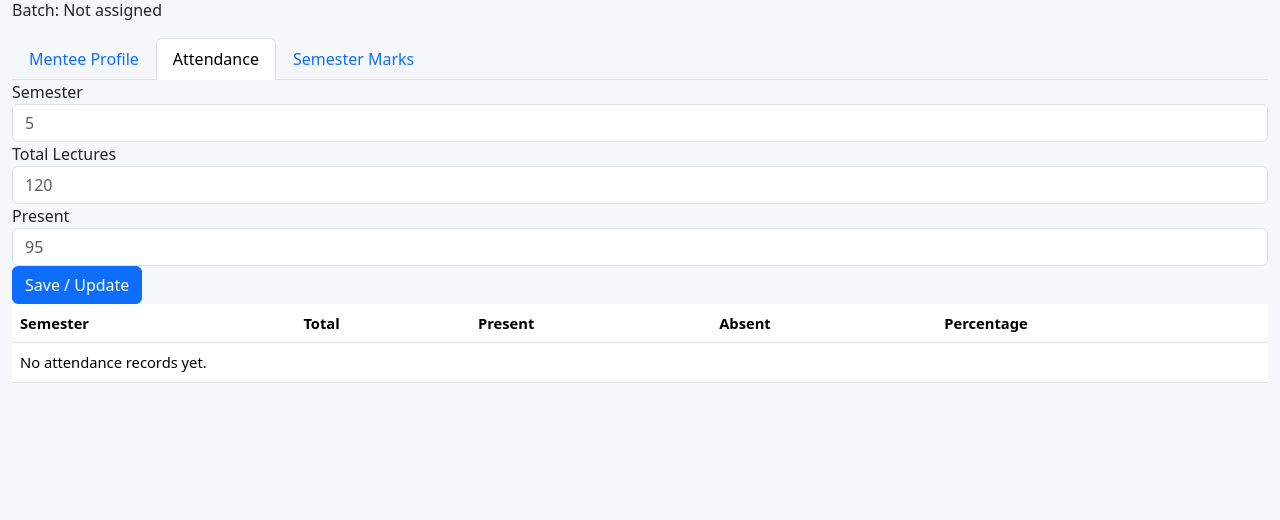
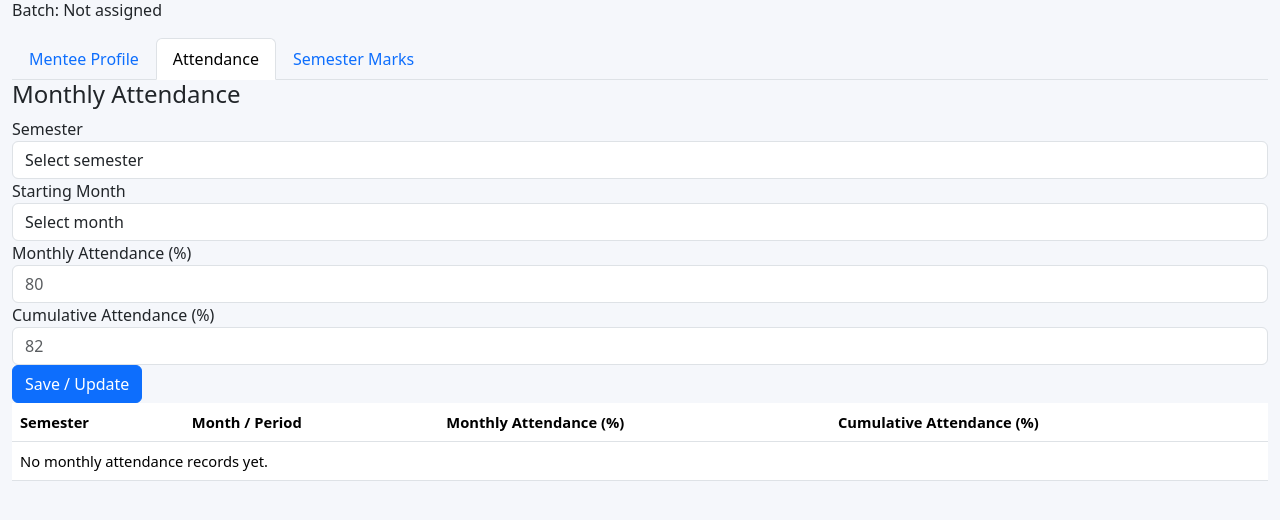
Before and after one commit to Dp43244324/mentee-management-system, a Flask app: page /student in a window 1280 px wide, after a click on "Attendance". Shown: the part 120-640 px from the top of the page. Run offline with Flask 3, Linux system fonts and the light colour scheme; the visitor is signed in with stand-in values (Sample User, id 1); some libraries are stand-ins or nearby versions.

Commit message:
Enhance attendance section with monthly records
Updated the attendance section to include monthly attendance input fields and a table for displaying monthly attendance records.

```diff
--- a/templates/student_dashboard.html
+++ b/templates/student_dashboard.html
@@ -198,30 +198,105 @@
 
 </div>
 
+
 <!-- ATTENDANCE -->
 <div class="tab-pane fade" id="attendance-pane" role="tabpanel" tabindex="0">
   <div class="section-panel">
-        <form method="post" action="{{url_for('student_attendance')}}" class="inline-entry-form">
-          <div class="entry-field"><label>Semester</label><input class="form-control" name="semester" placeholder="5" required></div>
-          <div class="entry-field"><label>Total Lectures</label><input class="form-control" name="total" placeholder="120" required></div>
-          <div class="entry-field"><label>Present</label><input class="form-control" name="present" placeholder="95" required></div>
-          <div class="entry-action"><button class="btn btn-primary">Save / Update</button></div>
+
+    <h4>Monthly Attendance</h4>
+
+    <form method="post"
+          action="{{ url_for('student_attendance') }}"
+          class="inline-entry-form">
+
+      <div class="entry-field">
+        <label>Semester</label>
+        <select class="form-control" name="semester" required>
+          <option value="">Select semester</option>
+          {% for t in terms %}
+            {% if t.semester in [4, 5] %}
+              <option value="{{ t.semester }}">{{ t.semester }}</option>
+            {% endif %}
+          {% endfor %}
+        </select>
+      </div>
+
+      <div class="entry-field">
+        <label>Starting Month</label>
+        <select class="form-control" name="start_month" required>
+          <option value="">Select month</option>
+          {% for month in [
+            (1, 'January'), (2, 'February'), (3, 'March'),
+            (4, 'April'), (5, 'May'), (6, 'June'),
+            (7, 'July'), (8, 'August'), (9, 'September'),
+            (10, 'October'), (11, 'November'), (12, 'December')
+          ] %}
+            <option value="{{ month[0] }}">{{ month[1] }}</option>
+          {% endfor %}
+        </select>
+      </div>
+
+      <div class="entry-field">
+        <label>Monthly Attendance (%)</label>
+        <input class="form-control"
+               type="number"
+               name="monthly_percentage"
+               min="0" max="100" step="0.01"
+               placeholder="80"
+               required>
+      </div>
+
+      <div class="entry-field">
+        <label>Cumulative Attendance (%)</label>
+        <input class="form-control"
+               type="number"
+               name="cumulative_percentage"
+               min="0" max="100" step="0.01"
+               placeholder="82"
+               required>
+      </div>
+
+      <div class="entry-action">
+        <button type="submit" class="btn btn-primary">
+          Save / Update
+        </button>
+      </div>
     </form>
 
     <div class="table-responsive dashboard-table-wrap">
       <table class="table dashboard-table mb-0">
-            <thead><tr><th>Semester</th><th>Total</th><th>Present</th><th>Absent</th><th>Percentage</th></tr></thead>
+        <thead>
+          <tr>
+            <th>Semester</th>
+            <th>Month / Period</th>
+            <th>Monthly Attendance (%)</th>
+            <th>Cumulative Attendance (%)</th>
+          </tr>
+        </thead>
         <tbody>
-            {% for r in attendance %}
-              <tr><td>{{r.semester}}</td><td>{{r.total_lectures}}</td><td>{{r.present}}</td><td>{{r.absent}}</td><td>{{r.percentage}}</td></tr>
+          {% if monthly_attendance %}
+            {% for r in monthly_attendance %}
+              <tr>
+                <td>{{ r.semester }}</td>
+                <td>{{ r.period }}</td>
+                <td>{{ r.monthly_percentage }}%</td>
+                <td>{{ r.cumulative_percentage }}%</td>
+              </tr>
+            {% endfor %}
           {% else %}
-              <tr><td colspan="5" class="empty-row">No attendance records yet.</td></tr>
-            {% endfor %}
+            <tr>
+              <td colspan="4" class="empty-row">
+                No monthly attendance records yet.
+              </td>
+            </tr>
+          {% endif %}
         </tbody>
       </table>
     </div>
+
   </div>
 </div>
+
 
     <!-- SEMESTER MARKS -->
     <div class="tab-pane fade" id="marks-pane" role="tabpanel" tabindex="0">
```
Lines whose indentation alone changed are shown as unchanged.
